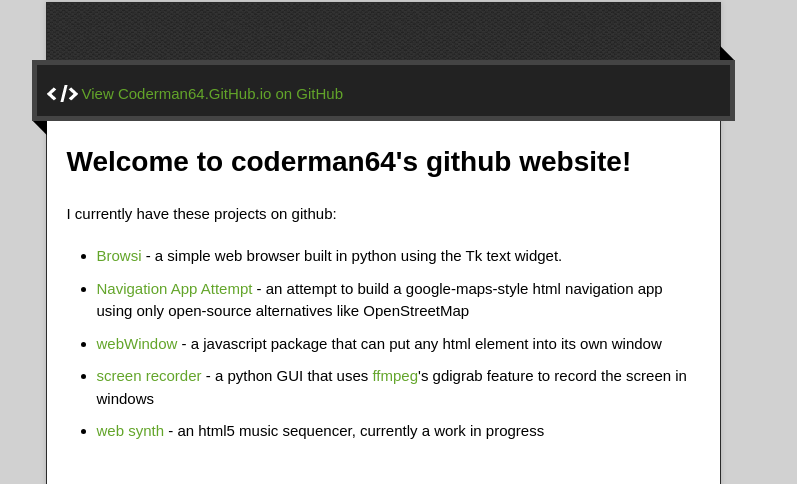
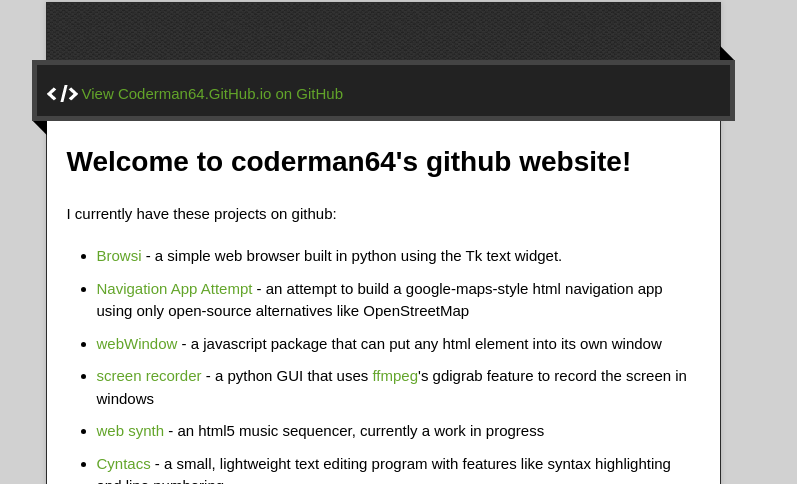
Before and after one commit to coderman64/coderman64.github.io, a plain HTML site: page index.html in a window 1280 px wide. Shown: the part 128-612 px from the top of the page, without its empty margins (257-1054 px from the left). Drawn offline with nearby package versions, Linux system fonts and the light colour scheme.

Commit message:
Update index.html

```diff
--- a/index.html
+++ b/index.html
@@ -45,6 +45,7 @@
 <li><a href="http://coderman64.github.io/webWindow/">webWindow</a> - a javascript package that can put any html element into its own window</li>
 <li><a href="http://coderman64.github.io/screen-recorder/">screen recorder</a> - a python GUI that uses <a href="http://ffmpeg.org/">ffmpeg</a>'s gdigrab feature to record the screen in windows</li>
 <li><a href="http://coderman64.github.io/web-synth/">web synth</a> - an html5 music sequencer, currently a work in progress</li>
+<li><a href="http://coderman64.github.io/Cyntacs">Cyntacs</a> - a small, lightweight text editing program with features like syntax highlighting and line numbering</li>
 </ul>
         </article>
       </div>
```
